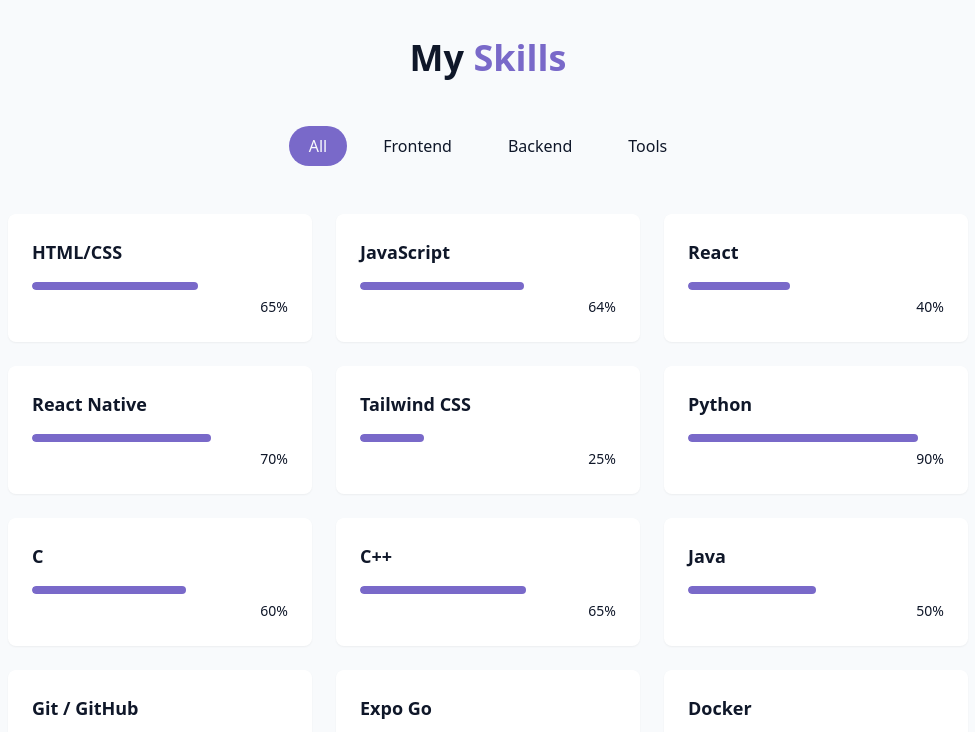
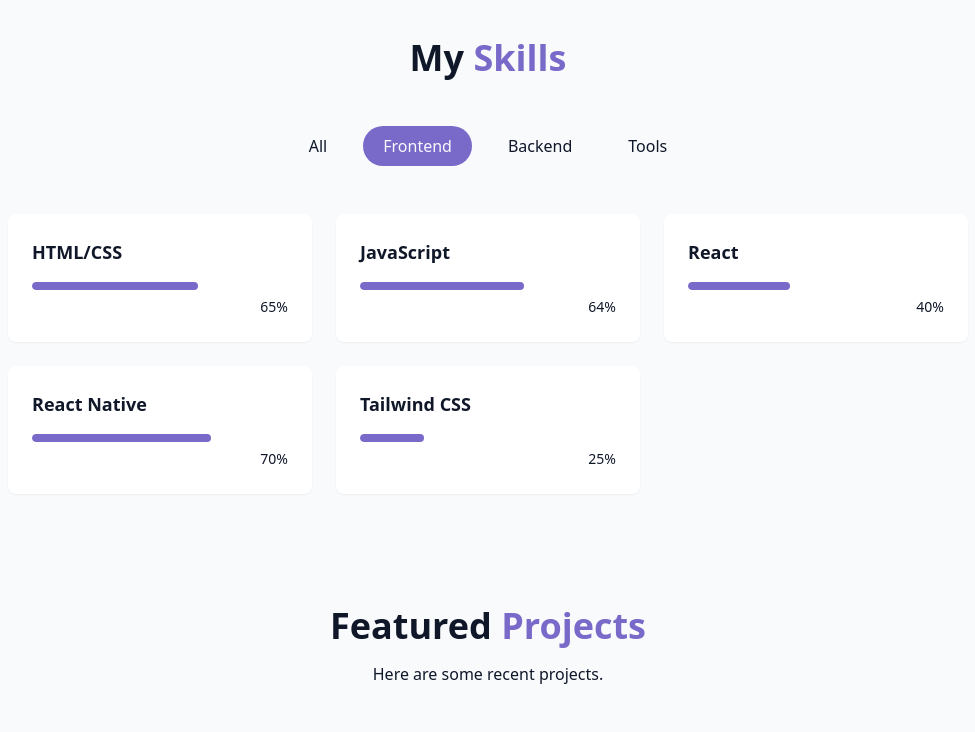
Before and after one commit to Regis-Mak/portfolio, a React (Vite) app: page / in a window 1280 px wide. Shown: the part 1540-2272 px from the top of the page, without its empty margins (152-1127 px from the left). Built offline with nearby package versions, Linux system fonts and the light colour scheme; grey boxes are pictures that could not be loaded.

Commit message:
Update SkillsSection.jsx

```diff
--- a/src/components/SkillsSection.jsx
+++ b/src/components/SkillsSection.jsx
@@ -27,7 +27,7 @@
 const categories = ["all", "frontend", "backend", "tools"];
 
 export const SkillsSection = () => {
-    const [activeCategory, setActiveCategory] = useState("all");
+    const [activeCategory, setActiveCategory] = useState("frontend");
 
     const filteredSkills = skills.filter(
         (skill) => activeCategory === "all" || skill.category === activeCategory
```
